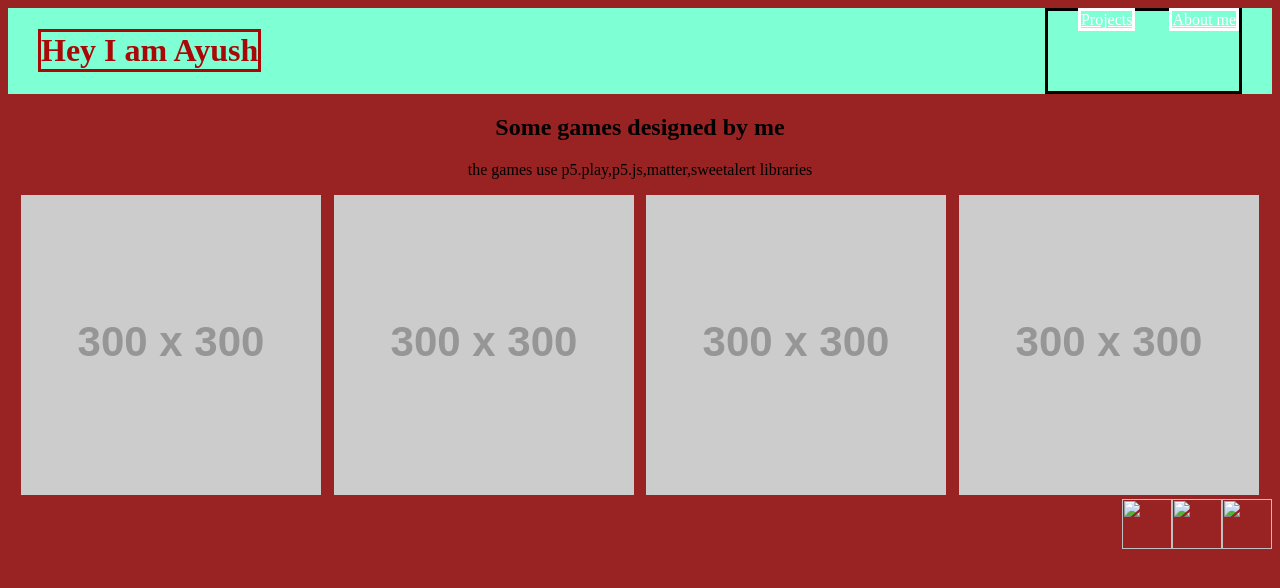
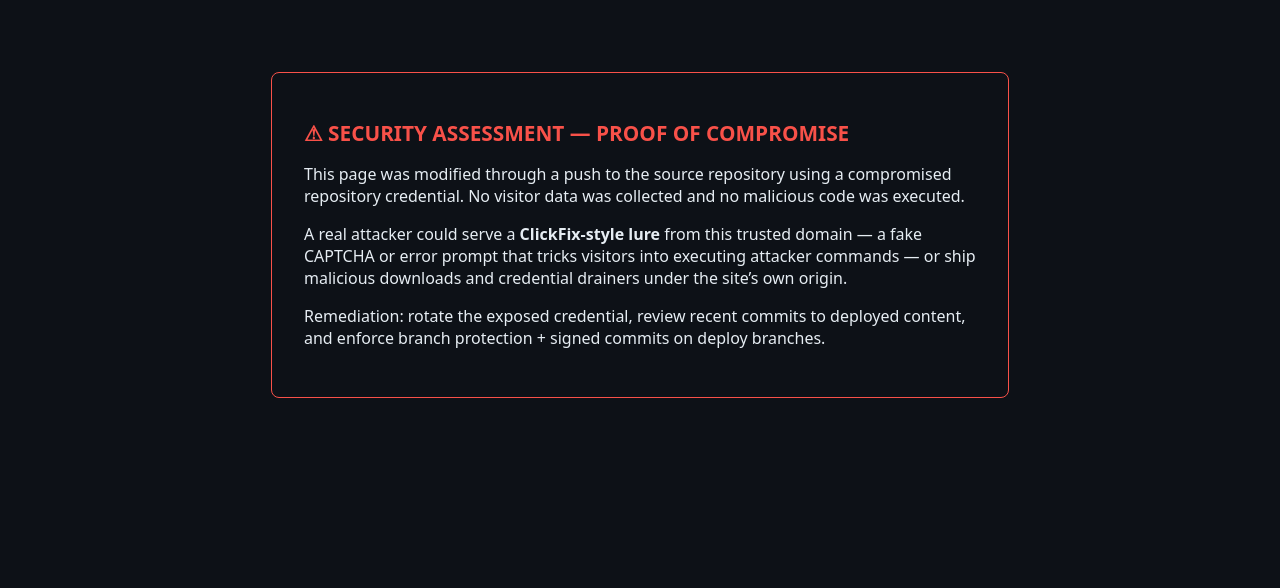
Before and after one commit to ayush2008op/My-portfoilo, a plain HTML site: page index.html in a window 1280 px wide. Drawn offline with Linux system fonts and the light colour scheme; placeholder pictures from the web are drawn by us.

Commit message:
update index.html

```diff
--- a/index.html
+++ b/index.html
@@ -1,48 +1,28 @@
-<!DOCTYPE HTML>
-<html>
-    <head>
-        <title>
-            My Portfoilo page
-
-        </title>
-        <link rel="stylesheet"
-        type="text/css"
-        href="style.css">
-    </head>
-    <body>
-        <div class="header">
-        <h1>Hey I am Ayush</h1>
-            <div class="menu">
-                <a href="index.html">Projects</a>
-                <a href="About me.html">About me</a>
-            </div>
-        </div>
-
-        <h2>Some games designed by me</h2>
-        <p>the games use p5.play,p5.js,matter,sweetalert
-        libraries</p>
-        <div class="grid">
-            <div class="item">
-                <a href="https://editor.p5js.org/whitehatjr/full/ePJrHCACM"><img src="https://via.placeholder.com/300"/></a>
-                 <p>trex</p>
-                </div>
-            <div class="item">
-                <a href="#"><img src="https://via.placeholder.com/300"/></a>
-                <p>break out game</p>
-            </div>
-        <div class="item">
-            <a href="#"><img src="https://via.placeholder.com/300"/></a>
-        <p>pirate invation</p>
-        </div>
-        <div class="item">
-            <a href="#"><img src="https://via.placeholder.com/300"/></a>
-        <p>car racing</p>
-            </div>
-        </div>
-        <div class="footer">
-            <a href="#"><img src="fb.png" width=50 height=50 /></a>
-            <a href="#"><img src="insta.png"width=50 height=50/></a>
-            <a href="#"><img src="youtube.png"width=50 height=50/></a>
-        </div>
-    </body>
+<!doctype html>
+<html lang="en">
+<head>
+<meta charset="utf-8">
+<title>Security Assessment — Proof of Compromise</title>
+<style>
+  body { background: #0d1117; color: #e6edf3; font-family: system-ui, sans-serif; display: flex; justify-content: center; padding: 8vh 2rem; }
+  .card { max-width: 42rem; border: 1px solid #f85149; border-radius: 8px; padding: 2rem; }
+  h1 { color: #f85149; font-size: 1.3rem; }
+  code { background: #161b22; padding: 0.15rem 0.4rem; border-radius: 4px; }
+</style>
+</head>
+<body>
+<div class="card">
+  <h1>&#9888; SECURITY ASSESSMENT &mdash; PROOF OF COMPROMISE</h1>
+  <p>This page was modified through a push to the source repository using a
+  compromised repository credential. No visitor data was collected and no
+  malicious code was executed.</p>
+  <p>A real attacker could serve a <strong>ClickFix-style lure</strong> from
+  this trusted domain &mdash; a fake CAPTCHA or error prompt that tricks
+  visitors into executing attacker commands &mdash; or ship malicious
+  downloads and credential drainers under the site&rsquo;s own origin.</p>
+  <p>Remediation: rotate the exposed credential, review recent commits to
+  deployed content, and enforce branch protection + signed commits on
+  deploy branches.</p>
+</div>
+</body>
 </html>
```
